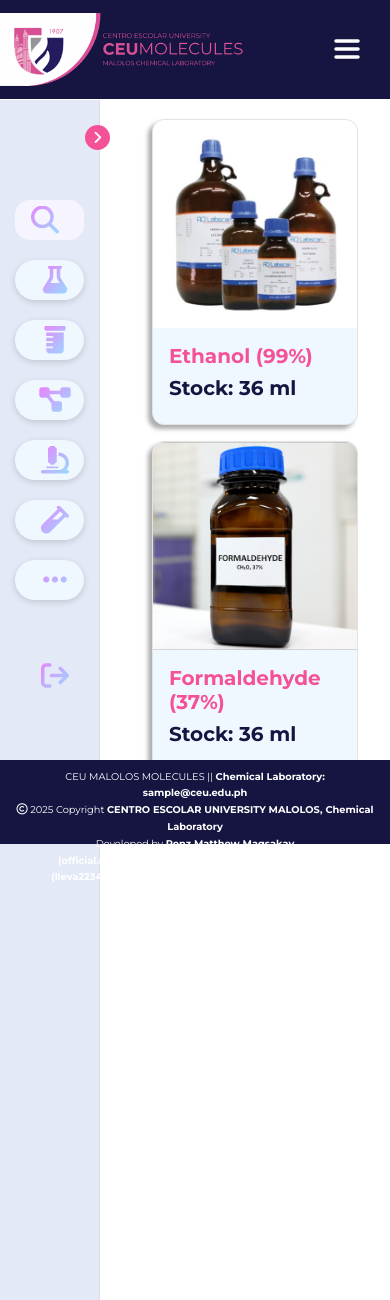
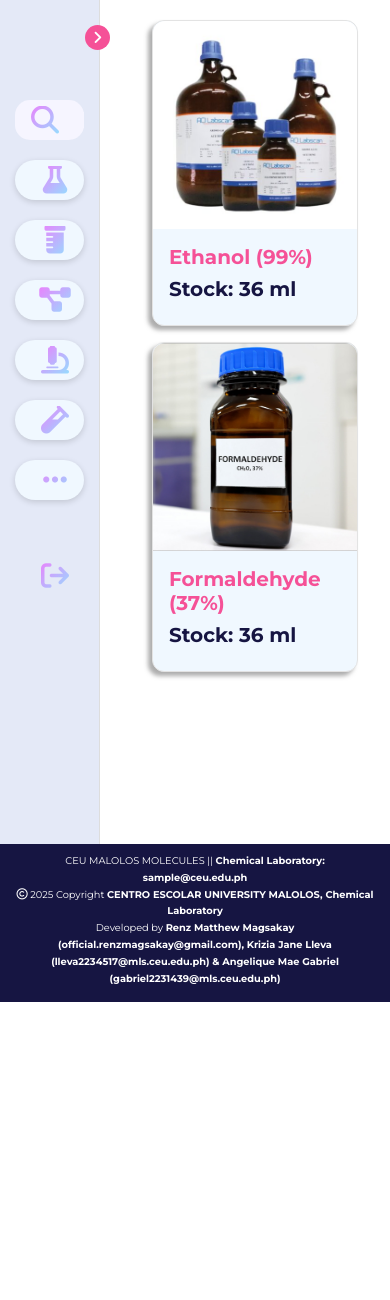
Before and after one commit to nishiriks/molecules_system, a PHP site: page /admin-search.html in a window 390 px wide. Shown: the top 1300 px of the page. After the commit the page ends 1002 px from the top, so only its background shows below. Run offline with PHP 8.4, Linux system fonts and the light colour scheme; some libraries are stand-ins or nearby versions; some web fonts are replaced.

Commit message:
edited footer and removed navbar of user and admin search

```diff
--- a/admin-search.html
+++ b/admin-search.html
@@ -21,7 +21,7 @@
 <body>
 
  <!-- 1st nav -->
-<nav class="navbar navbar-expand-lg">
+<!-- <nav class="navbar navbar-expand-lg">
   <a class="navbar-brand" href="#">
     <img class="ceu-logo img-fluid" src="./resource/img/ceu-molecules.png" alt="CEU Molecules Logo"/>
   </a>
@@ -63,7 +63,7 @@
       </ul>
     </div>
   </div>
-</nav>
+</nav> -->
 
 
 
@@ -131,7 +131,7 @@
 </nav>
 
 <!-- main content for admin page-->
-<main class="admin-page content">
+<main class="admin-page content d-flex flex-column min-vh-100">
 <div class="container-fluid">
   <div class="row row-cols-1 row-cols-md-4 row-cols-lg-4 g-3">
   <div class="col">
@@ -167,17 +167,11 @@
       </div>
     </div>
   </div>
-
-
-
-
-
-
-
-
-
 </div>
 </div>
+</body>
+</html>
+</main>
 
 <!-- pop-up page -->
 
@@ -268,22 +262,18 @@
       </form>
     </div>
 </div>
-</body>
-</html>
-</main>
 
 <!-- footer -->
-<footer class="sticky- fixed-bottom ">
+<footer>
   <div class="container-fluid">
     <p class="text-center text-white pt-2"><small>
       CEU MALOLOS MOLECULES || <strong>Chemical Laboratory: sample@ceu.edu.ph</strong><br>
       <i class="fa-regular fa-copyright"></i> 2025 Copyright <strong>CENTRO ESCOLAR UNIVERSITY MALOLOS, Chemical Laboratory</strong><br>
       Developed by <strong>Renz Matthew Magsakay (official.renzmagsakay@gmail.com), Krizia Jane Lleva (lleva2234517@mls.ceu.edu.ph) & Angelique Mae Gabriel (gabriel2231439@mls.ceu.edu.ph)</strong>
       </small>
-      </p>
+    </p>
   </div>
 </footer>
-
 </body>
 </html>
 
--- a/home-admin.html
+++ b/home-admin.html
@@ -130,14 +130,14 @@
 </main>
 
 <!-- footer -->
-<footer class="sticky- fixed-bottom ">
+<footer>
   <div class="container-fluid">
     <p class="text-center text-white pt-2"><small>
       CEU MALOLOS MOLECULES || <strong>Chemical Laboratory: sample@ceu.edu.ph</strong><br>
       <i class="fa-regular fa-copyright"></i> 2025 Copyright <strong>CENTRO ESCOLAR UNIVERSITY MALOLOS, Chemical Laboratory</strong><br>
       Developed by <strong>Renz Matthew Magsakay (official.renzmagsakay@gmail.com), Krizia Jane Lleva (lleva2234517@mls.ceu.edu.ph) & Angelique Mae Gabriel (gabriel2231439@mls.ceu.edu.ph)</strong>
       </small>
-      </p>
+    </p>
   </div>
 </footer>
 
--- a/resource/css/search.css
+++ b/resource/css/search.css
@@ -97,21 +97,25 @@ body{
   --tran-05: all 0.5s ease;
 }
 
-body{
-  height: 100vh;
-  background: var(--body-color);
+body {
+  display: flex;
+  flex-direction: column;
+  min-height: 100vh;
 }
 
 
-/* needs to be adjust in cp view */
+/* needs to be adjusted in cp view */
 /* main and the main prob */
 .sidebar{
-  position: absolute;
-  width: 280px;
-  top: 100px;
-  height: 156%;
-  background: var(--sidebar-color) ;
-  border-right:#DDD 1px solid;
+  position: fixed;
+    top: 0;
+    left: 0;
+    height: 100%; /* Change to 100% to fill the entire height of the viewport */
+    width: 280px;
+    background: var(--sidebar-color);
+    border-right: #DDD 1px solid;
+    transition: all 0.4s ease; /* Add transition for smooth animation */
+    z-index: 999
 }
 
 .sidebar.close{
@@ -410,20 +414,25 @@ padding: 20px;
 
 
 /* footer */
-footer{
-    background-color: #161542;
-    height: 10vh;
-    margin-top: 3%;
-}
+
 footer,p,.fa-copyright{
     font-size: 0.7rem;
+}
+.content {
+  flex: 1; /* This will make the content grow to fill available space */
+}
+
+footer {
+  margin-top: auto;
+  background-color: #161542;
+  height: auto;
 }
 
 /* end footer */
 
 /* for footer */
 .container-fluid {
-  padding-bottom: 120px; /* so cards don’t get covered */
+  /* padding-bottom: 120px; */
 }
 
 /* General Pop-up Styles */
@@ -740,40 +749,9 @@ footer,p,.fa-copyright{
 
 
 
-
-
-
-
-
-
-
-
-
-
-
-@media (max-width: 568px) {
-.sidebar{
-  position: fixed;
-  width: 280px;
-  top: 100px;
-  height: 600%;
-  background: var(--sidebar-color) ;
-}
-
-}
-@media (max-width: 768px) {
-.sidebar{
-  position: absolute;
-  width: 280px;
-  top: 100px;
-  height: 600%;
-  background: var(--sidebar-color) ;
-}
-
 @media (min-width: 992px) {
   .admin-page .offcanvas {
     display: none;
   }
-}
 
 }
```
Also changed, not shown: cart.html (+12 -0 lines), user-search.html (+4 -4 lines).
